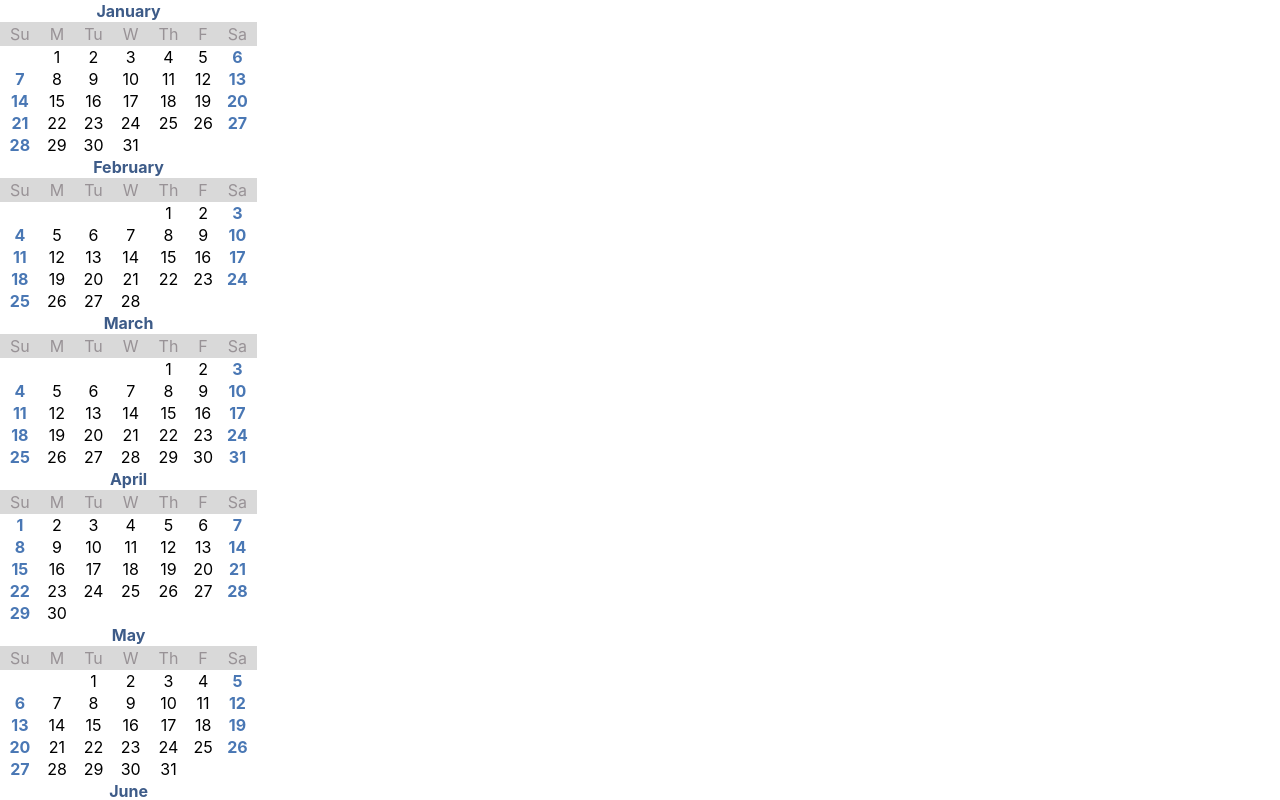
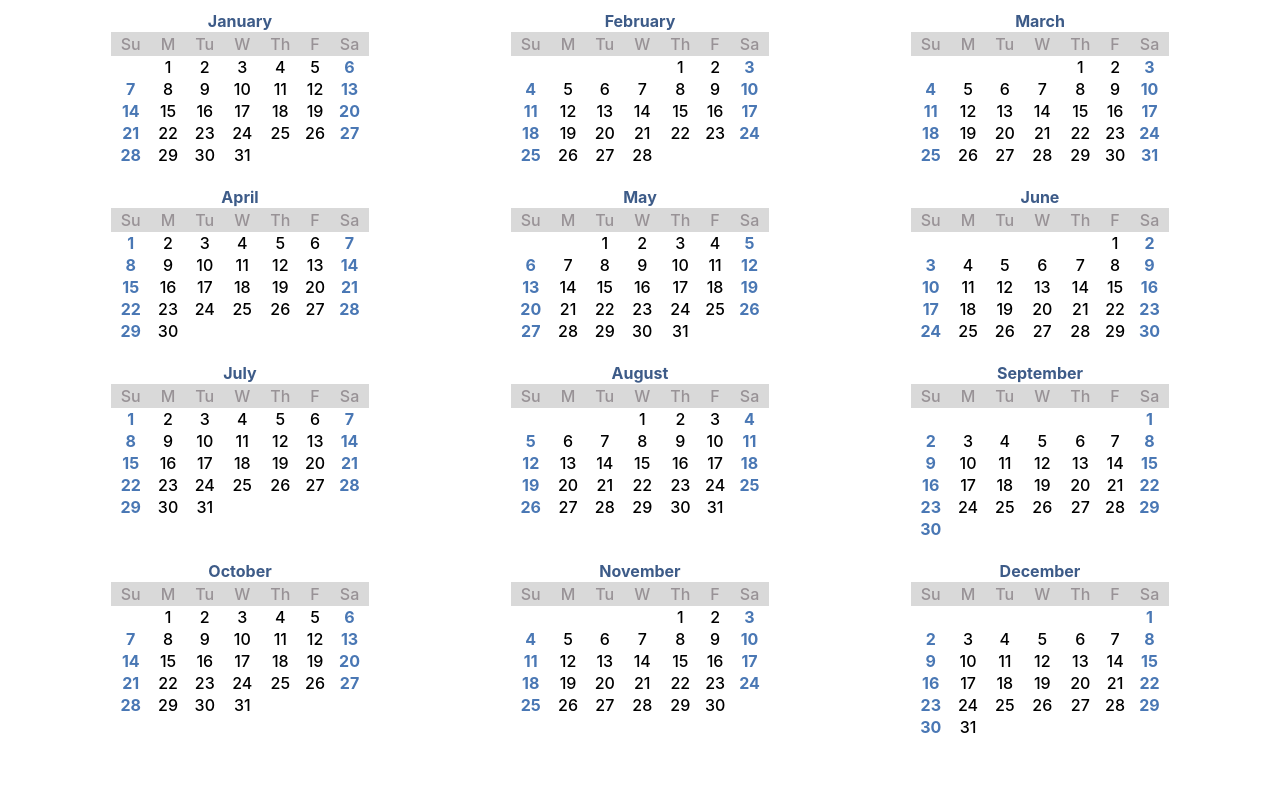
Before and after one commit to anandamohanram/calendar-react-redux, a React (Create React App) app: page / in a window 1280 px wide. Shown: the top 800 px of the page. Built offline with nearby package versions, Linux system fonts and the light colour scheme.

Commit message:
Styled Year component

```diff
--- a/src/Year/Year.js
+++ b/src/Year/Year.js
@@ -1,5 +1,6 @@
 import React from 'react'
 import Month from '../Month/Month'
+import classes from './Year.module.scss'
 
 const Year = (props) => {
     let months = [];
@@ -9,7 +10,7 @@ const Year = (props) => {
         )
     }
     return(
-        <div>
+        <div className={classes.yearContainer}>
             {months}
         </div>
     )
--- a/src/Year/Year.module.scss
+++ b/src/Year/Year.module.scss
@@ -0,0 +1,11 @@
+.yearContainer{
+    margin: auto;
+    max-width:1200px;
+    display: flex;
+    flex-wrap: wrap;
+    font-weight: 500;
+    *{
+        flex: 1 1 360px;
+        margin: 5px auto
+    }
+}
```
